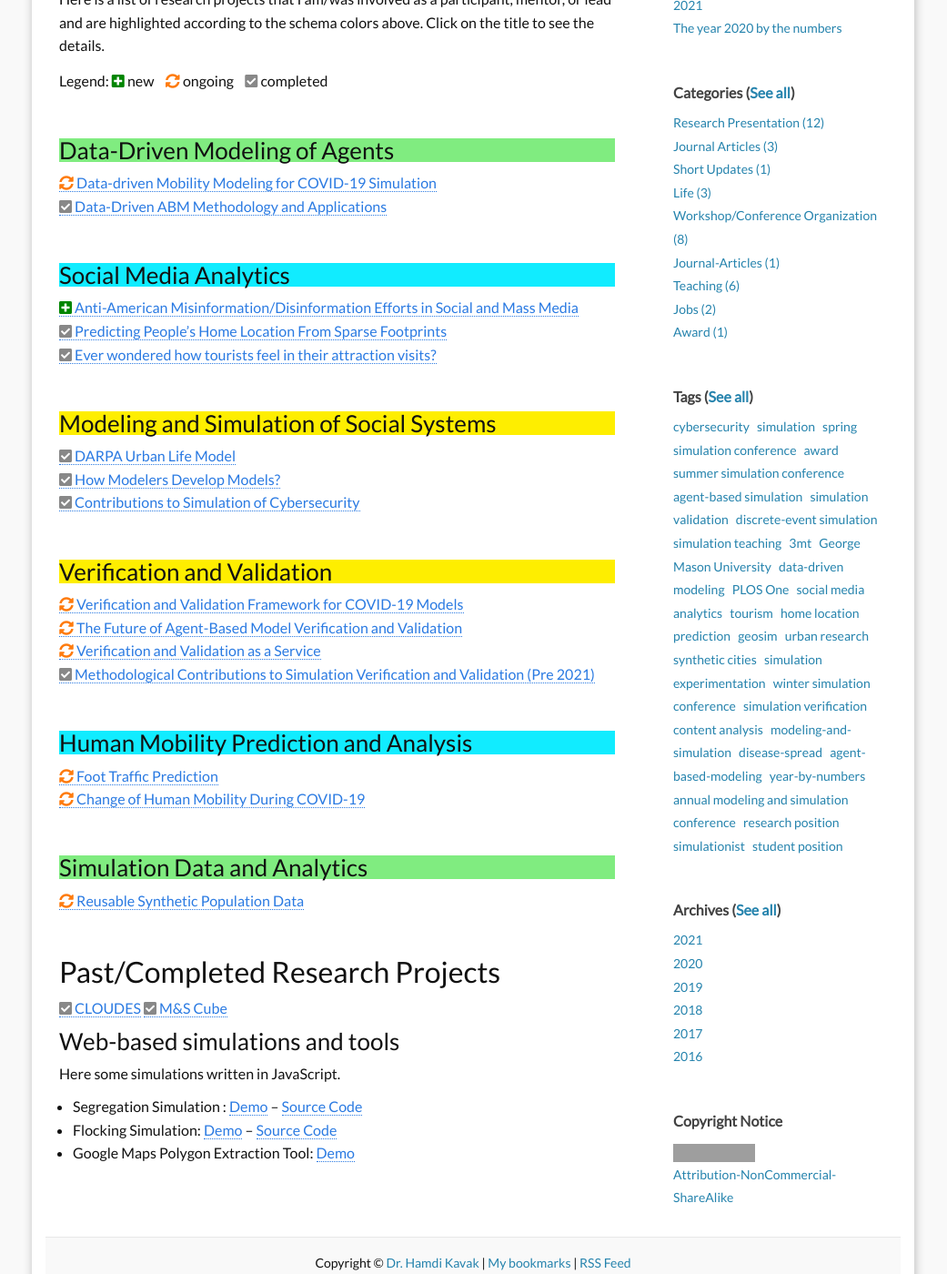
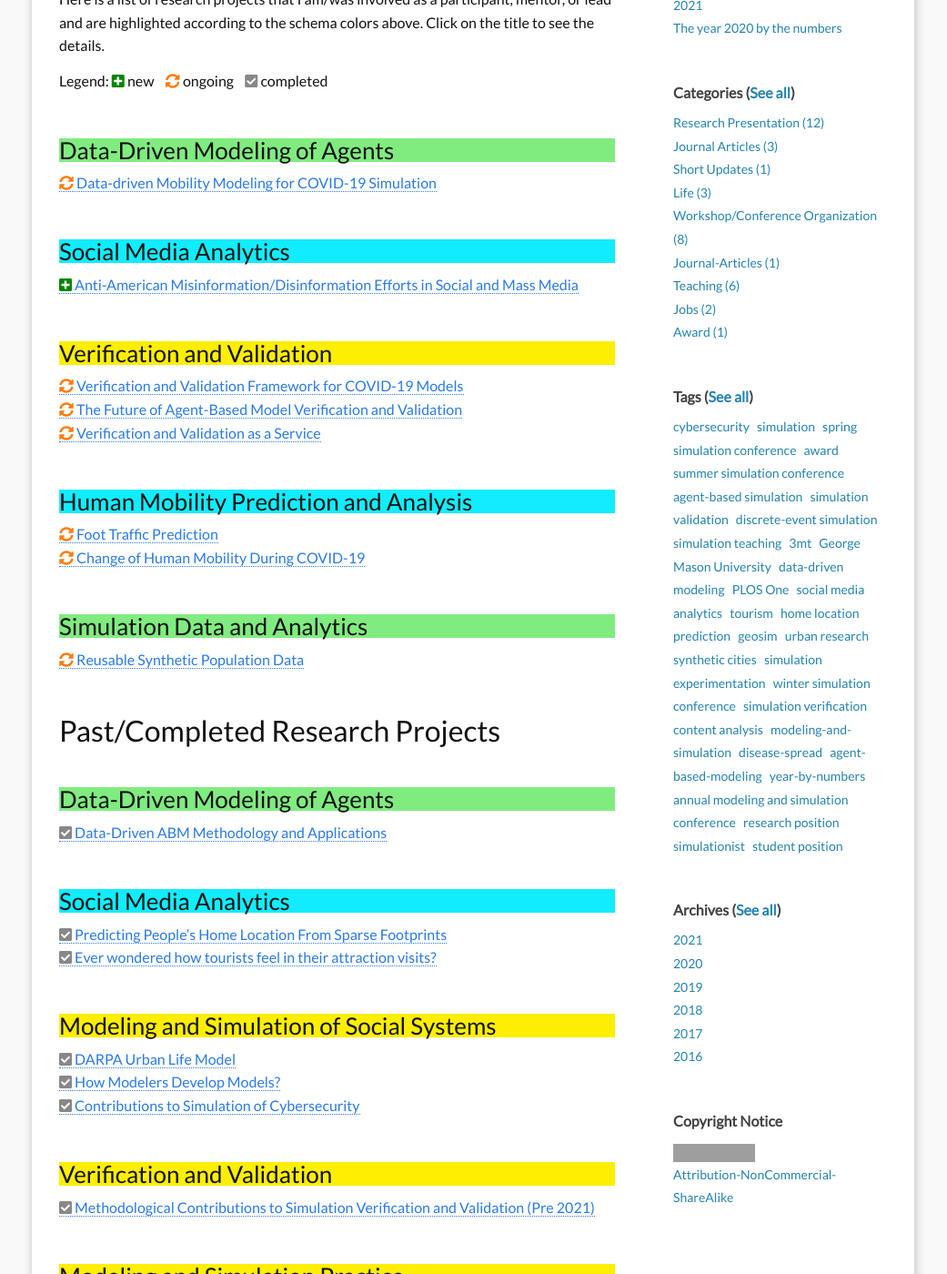
Before and after one commit to hamdikavak/hamdikavak.github.io, a Jekyll site: the page built from c0_research.md, in a window 1280 px wide and 1400 px high, scrolled down 825 px. Shown: the whole window at 91% size, without its empty margins (120-1161 px from the left). Built offline with Jekyll 4.4.1, drawn with Linux system fonts in a browser that asks for light colours; nearby versions of some CDN libraries; grey boxes are pictures that could not be loaded.

Commit message:
Past projects separated

```diff
--- a/c0_research.md
+++ b/c0_research.md
@@ -31,29 +31,17 @@ Legend: <i style="color:#008500" class="fas fa-plus-square"></i> new &nbsp;&nbsp
 
 <br/>
 <h3 class="hl_DSForMS">Data-Driven Modeling of Agents</h3>
-
 [<i style="color:#FE7B0E" class="fas fa-sync-alt"></i> Data-driven Mobility Modeling for COVID-19 Simulation]({{ site.baseurl }}/research/data-driven-mobility-covid-19/)
-[<i style="color:#888888" class="fas fa-check-square"></i> Data-Driven ABM Methodology and Applications]({{ site.baseurl }}/research/data-driven-abm-methodology/)
 
 <br/>
-
 <h3 class="hl_DSOnly">Social Media Analytics</h3>
 [<i style="color:#008500" class="fas fa-plus-square"></i> Anti-American Misinformation/Disinformation Efforts in Social and Mass Media]({{ site.baseurl }}/research/social-media-misinformation/)
-[<i style="color:#888888" class="fas fa-check-square"></i> Predicting People's Home Location From Sparse Footprints]({{ site.baseurl }}/research/social-media-home-location-prediction/)
-[<i style="color:#888888" class="fas fa-check-square"></i> Ever wondered how tourists feel in their attraction visits?]({{ site.baseurl }}/research/social-media-attraction-visit-sentiment/)
-
-<br/>
-<h3 class="hl_MSOnly">Modeling and Simulation of Social Systems</h3>
-[<i style="color:#888888" class="fas fa-check-square"></i> DARPA Urban Life Model]({{ site.baseurl }}/research/modeling-and-simulation-darpa-urban-life/)
-[<i style="color:#888888" class="fas fa-check-square"></i> How Modelers Develop Models?]({{ site.baseurl }}/research/modeling-and-simulation-modeler/)
-[<i style="color:#888888" class="fas fa-check-square"></i> Contributions to Simulation of Cybersecurity]({{ site.baseurl }}/research/modeling-and-simulation-cybersecurity-contributions/)
 
 <br/>
 <h3 class="hl_MSOnly">Verification and Validation</h3>
 [<i style="color:#FE7B0E" class="fas fa-sync-alt"></i> Verification and Validation Framework for COVID-19 Models]({{ site.baseurl }}/research/verification-and-validation-covid-models/)
 [<i style="color:#FE7B0E" class="fas fa-sync-alt"></i> The Future of Agent-Based Model Verification and Validation]({{ site.baseurl }}/research/verification-and-validation-future-abm/)
 [<i style="color:#FE7B0E" class="fas fa-sync-alt"></i> Verification and Validation as a Service]({{ site.baseurl }}/research/verification-and-validation-service/)
-[<i style="color:#888888" class="fas fa-check-square"></i> Methodological Contributions to Simulation Verification and Validation (Pre 2021)]({{ site.baseurl }}/research/verification-and-validation-pre2021/)
 
 <br/>
 <h3 class="hl_DSOnly">Human Mobility Prediction and Analysis</h3>
@@ -67,6 +55,29 @@ Legend: <i style="color:#008500" class="fas fa-plus-square"></i> new &nbsp;&nbsp
 
 <br/>
 ## Past/Completed Research Projects
+
+<br/>
+<h3 class="hl_DSForMS">Data-Driven Modeling of Agents</h3>
+[<i style="color:#888888" class="fas fa-check-square"></i> Data-Driven ABM Methodology and Applications]({{ site.baseurl }}/research/data-driven-abm-methodology/)
+
+<br/>
+
+<h3 class="hl_DSOnly">Social Media Analytics</h3>
+[<i style="color:#888888" class="fas fa-check-square"></i> Predicting People's Home Location From Sparse Footprints]({{ site.baseurl }}/research/social-media-home-location-prediction/)
+[<i style="color:#888888" class="fas fa-check-square"></i> Ever wondered how tourists feel in their attraction visits?]({{ site.baseurl }}/research/social-media-attraction-visit-sentiment/)
+
+<br/>
+<h3 class="hl_MSOnly">Modeling and Simulation of Social Systems</h3>
+[<i style="color:#888888" class="fas fa-check-square"></i> DARPA Urban Life Model]({{ site.baseurl }}/research/modeling-and-simulation-darpa-urban-life/)
+[<i style="color:#888888" class="fas fa-check-square"></i> How Modelers Develop Models?]({{ site.baseurl }}/research/modeling-and-simulation-modeler/)
+[<i style="color:#888888" class="fas fa-check-square"></i> Contributions to Simulation of Cybersecurity]({{ site.baseurl }}/research/modeling-and-simulation-cybersecurity-contributions/)
+
+<br/>
+<h3 class="hl_MSOnly">Verification and Validation</h3>
+[<i style="color:#888888" class="fas fa-check-square"></i> Methodological Contributions to Simulation Verification and Validation (Pre 2021)]({{ site.baseurl }}/research/verification-and-validation-pre2021/)
+
+<br/>
+<h3 class="hl_MSOnly">Modeling and Simulation Practice</h3>
 [<i style="color:#888888" class="fas fa-check-square"></i> CLOUDES]({{ site.baseurl }}/research/cloudes/)
 [<i style="color:#888888" class="fas fa-check-square"></i> M&amp;S Cube]({{ site.baseurl }}/research/ms-cube/)
 
```
